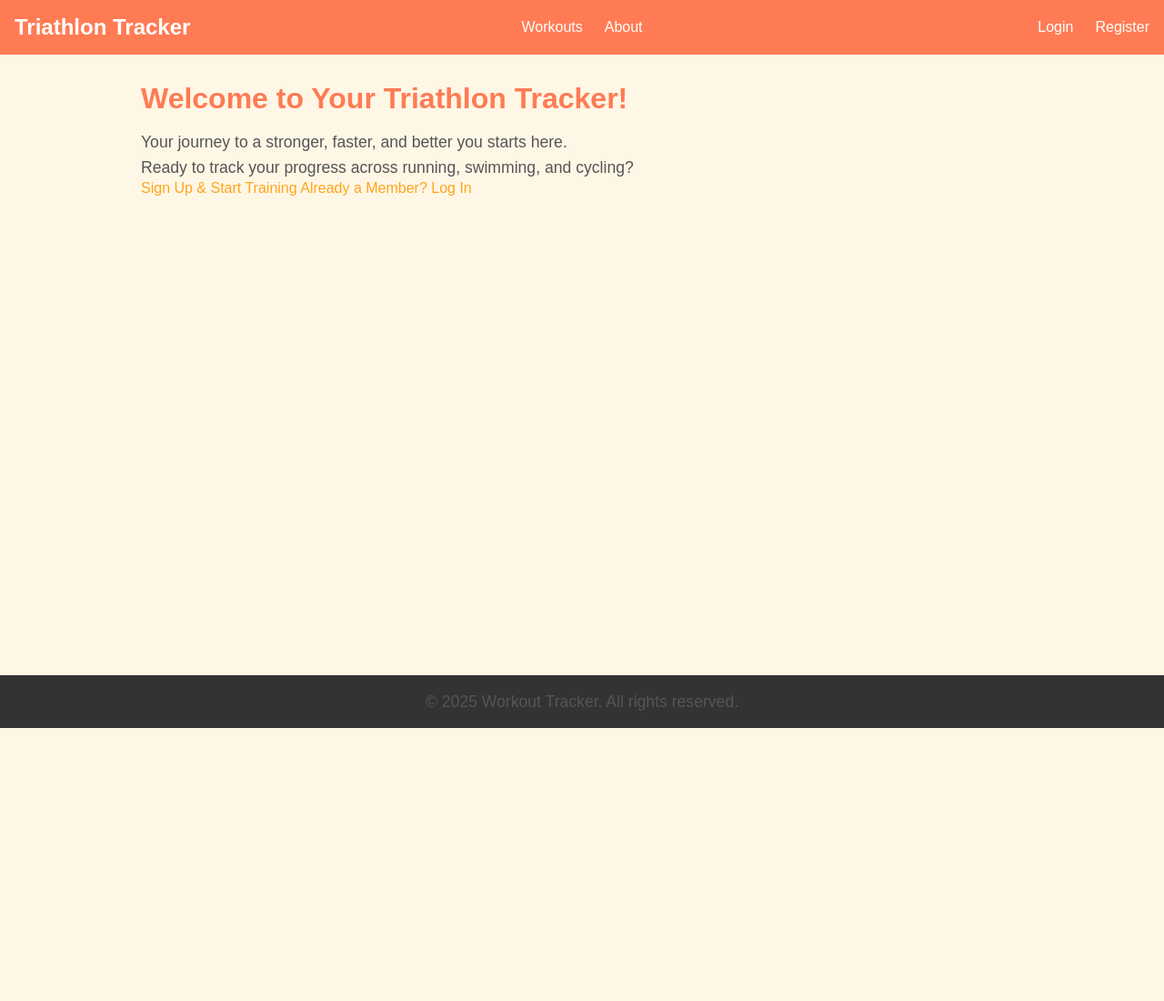
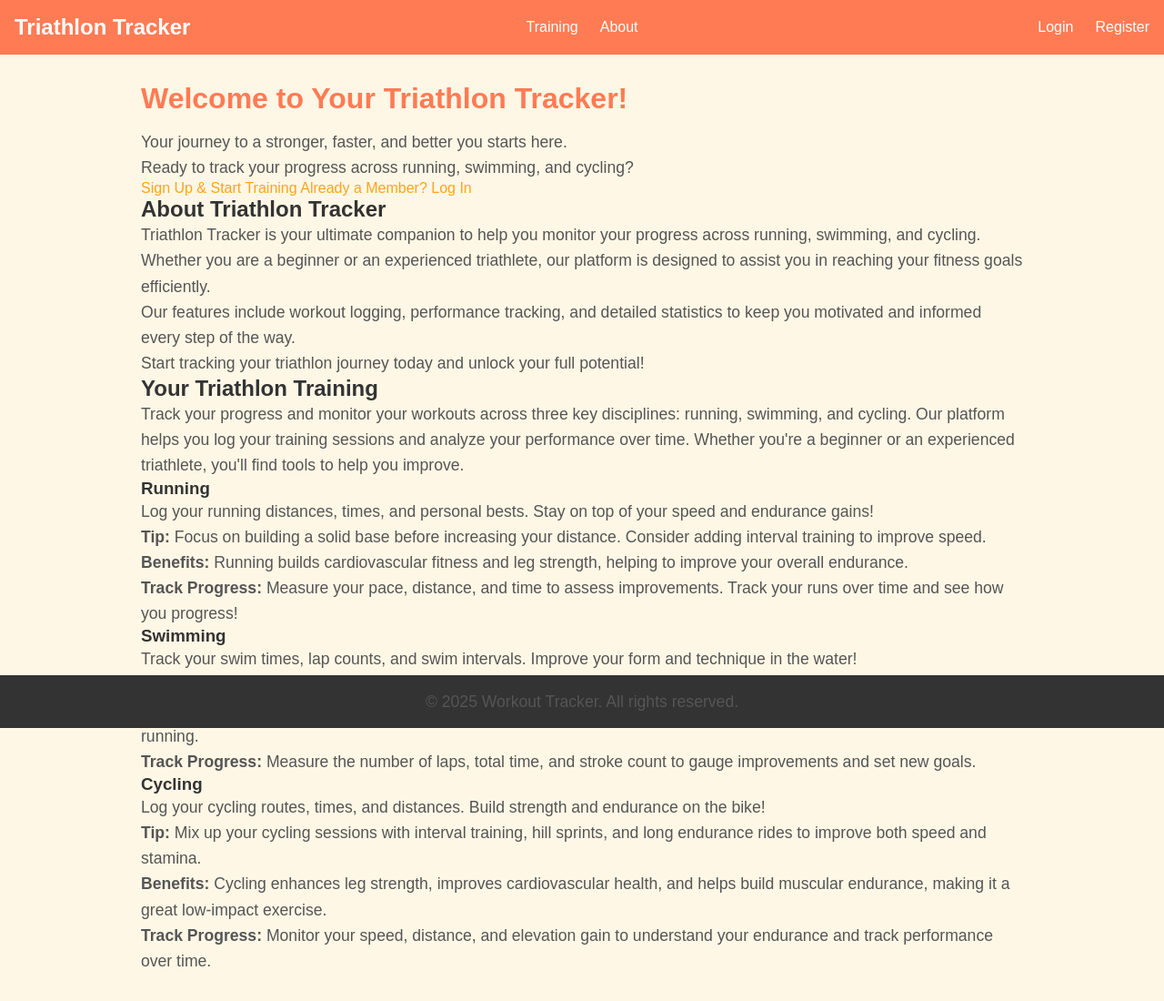
Before and after one commit to juancmorenoh/django_triathlon_tracker, a Django app: page /home/ in a window 1280 px wide. Shown: the whole page at 91% size. Before the commit the page ends 800 px from the top, so only its background shows below. Run offline with Django 5.2, Linux system fonts and the light colour scheme.

Commit message:
Add content to homepage.html

```diff
--- a/apps/workout_logs/templates/workout_logs/homepage.html
+++ b/apps/workout_logs/templates/workout_logs/homepage.html
@@ -11,8 +11,50 @@
         <p>Ready to track your progress across running, swimming, and cycling?</p>
 
         <div class="cta-container">
-            <a href="{% url 'register' %}" class="cta-button">Sign Up & Start Training</a>
-            <a href="{% url 'login' %}" class="cta-button">Already a Member? Log In</a>
+            <a href="{% url 'register' %}">Sign Up & Start Training</a>
+            <a href="{% url 'login' %}">Already a Member? Log In</a>
+        </div>
+    </div>
+</section>
+
+<!-- About section -->
+<section class="about-section">
+    <div class="about-container">
+        <h2>About Triathlon Tracker</h2>
+        <p>Triathlon Tracker is your ultimate companion to help you monitor your progress across running, swimming, and cycling. Whether you are a beginner or an experienced triathlete, our platform is designed to assist you in reaching your fitness goals efficiently.</p>
+        <p>Our features include workout logging, performance tracking, and detailed statistics to keep you motivated and informed every step of the way.</p>
+        <p>Start tracking your triathlon journey today and unlock your full potential!</p>
+    </div>
+</section>
+
+<!-- Training section -->
+<section class="training-section">
+    <div class="training-container">
+        <h2>Your Triathlon Training</h2>
+        <p>Track your progress and monitor your workouts across three key disciplines: running, swimming, and cycling. Our platform helps you log your training sessions and analyze your performance over time. Whether you're a beginner or an experienced triathlete, you'll find tools to help you improve.</p>
+
+        <div class="training-categories">
+            <div class="training-category">
+                <h3>Running</h3>
+                <p>Log your running distances, times, and personal bests. Stay on top of your speed and endurance gains!</p>
+                <p><strong>Tip:</strong> Focus on building a solid base before increasing your distance. Consider adding interval training to improve speed.</p>
+                <p><strong>Benefits:</strong> Running builds cardiovascular fitness and leg strength, helping to improve your overall endurance.</p>
+                <p><strong>Track Progress:</strong> Measure your pace, distance, and time to assess improvements. Track your runs over time and see how you progress!</p>
+            </div>
+            <div class="training-category">
+                <h3>Swimming</h3>
+                <p>Track your swim times, lap counts, and swim intervals. Improve your form and technique in the water!</p>
+                <p><strong>Tip:</strong> Focus on breathing techniques and stroke efficiency. Use drills to improve form and increase endurance.</p>
+                <p><strong>Benefits:</strong> Swimming is a full-body workout that builds both strength and flexibility, with less impact on joints compared to running.</p>
+                <p><strong>Track Progress:</strong> Measure the number of laps, total time, and stroke count to gauge improvements and set new goals.</p>
+            </div>
+            <div class="training-category">
+                <h3>Cycling</h3>
+                <p>Log your cycling routes, times, and distances. Build strength and endurance on the bike!</p>
+                <p><strong>Tip:</strong> Mix up your cycling sessions with interval training, hill sprints, and long endurance rides to improve both speed and stamina.</p>
+                <p><strong>Benefits:</strong> Cycling enhances leg strength, improves cardiovascular health, and helps build muscular endurance, making it a great low-impact exercise.</p>
+                <p><strong>Track Progress:</strong> Monitor your speed, distance, and elevation gain to understand your endurance and track performance over time.</p>
+            </div>
         </div>
     </div>
 </section>
--- a/static/css/styles.css
+++ b/static/css/styles.css
@@ -92,20 +92,6 @@ p {
     line-height: 1.6;
 }
 
-/* Footer Styles */
-footer {
-    background-color: #333;
-    color: white;
-    text-align: center;
-    padding: 15px 0;
-    position: absolute;
-    bottom: 0;
-    width: 100%;
-}
-
-
-/* Style for the logout button in the navbar */
-
 
 
 
@@ -138,6 +124,16 @@ a:hover {
     object-fit: cover;
 }
 
+/* Footer Styles */
+footer {
+    background-color: #333;
+    color: white;
+    text-align: center;
+    padding: 15px 0;
+    position: fixed;
+    bottom: 0;
+    width: 100%;
+}
 
 /* Responsive Styles */
 @media (max-width: 768px) {
--- a/templates/base.html
+++ b/templates/base.html
@@ -19,10 +19,12 @@
 
             <!-- Center navigation links -->
             <ul class="nav-list">
-                <li><a href="{% url 'workout_list' %}">Workouts</a></li>
-                <li><a href="#">About</a></li>
                 {% if user.is_authenticated %}
+                    <li><a href="{% url 'workout_list' %}">Workouts</a></li>
                     <li><a href="{% url 'profile' %}">Profile</a></li>
+                {% else %}
+                    <li><a href="#">Training</a></li>
+                    <li><a href="#">About</a></li>
                 {% endif %}
             </ul>
 
```
